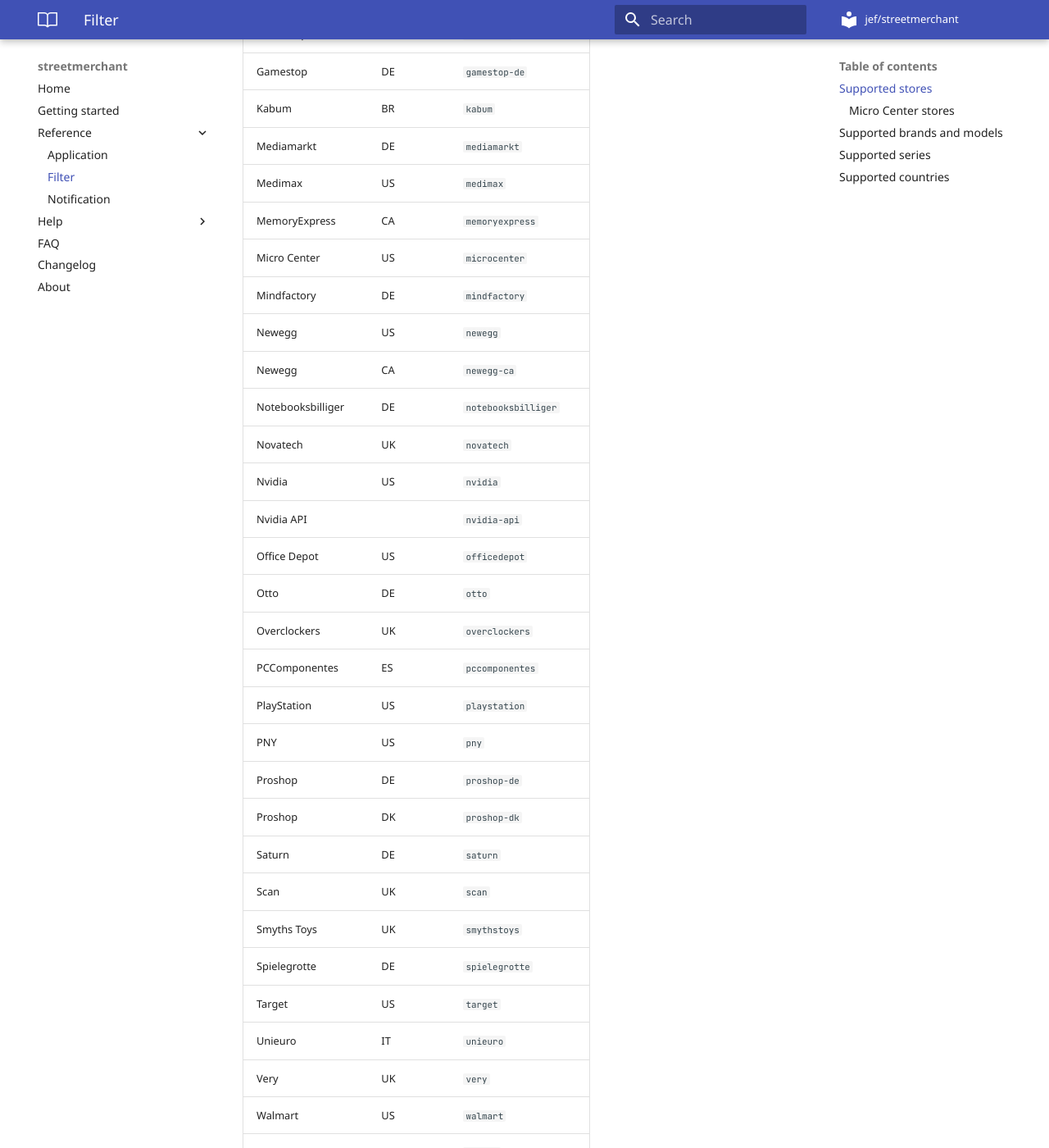
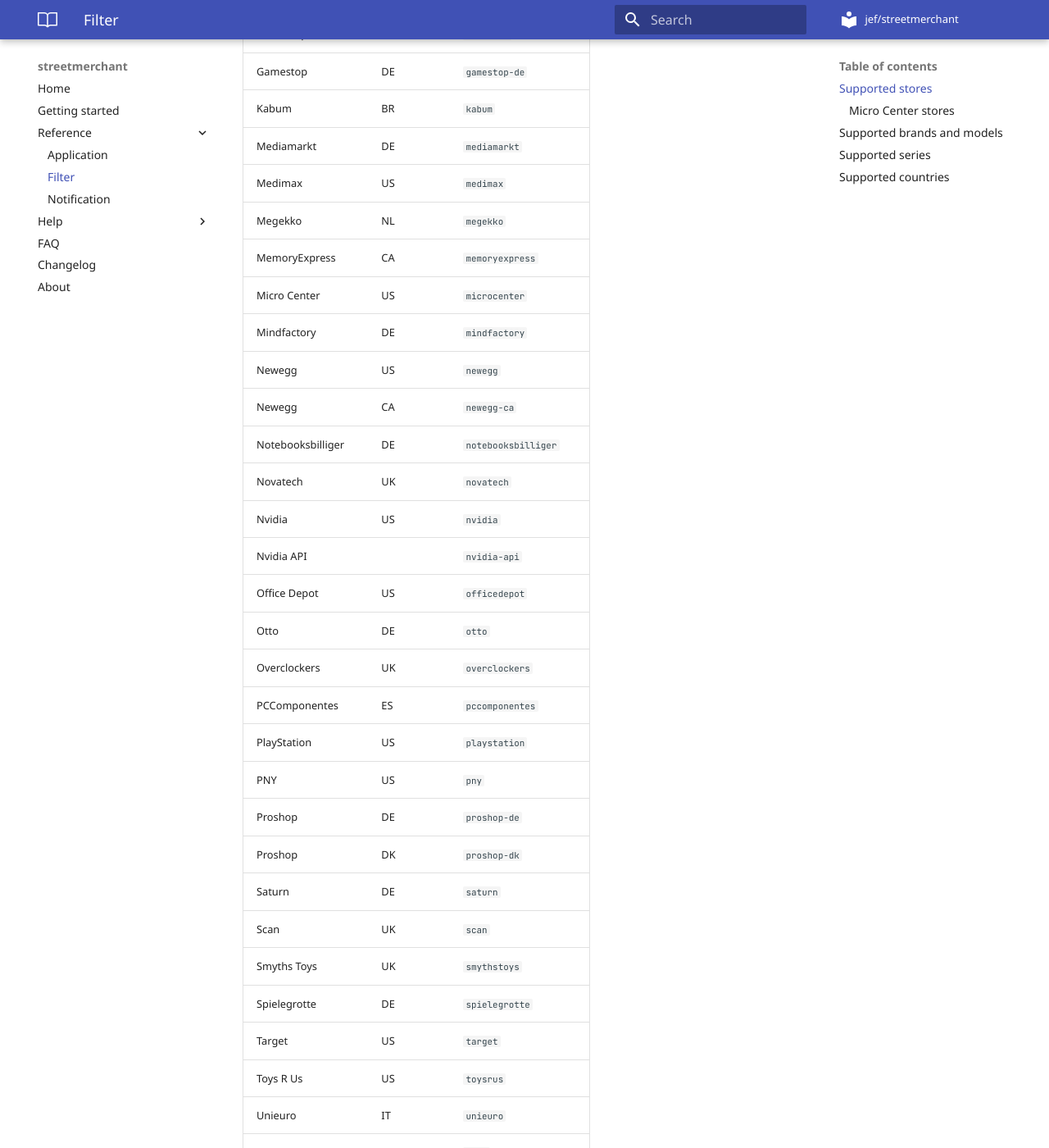
Before and after one commit to jef/streetmerchant, an MkDocs documentation site: the page built from docs/reference/filter.md, in a window 1280 px wide and 1400 px high, scrolled down 4901 px. Shown: the whole window at 82% size. Built offline with MkDocs 1.6.1 and Material for MkDocs 9.7.7, drawn with Linux system fonts in a browser that asks for light colours; comment, search, counter and statistics services are not loaded.

Commit message:
add three missing stores from rebase: toysrus,walmart-ca,saturn

```diff
--- a/docs/reference/filter.md
+++ b/docs/reference/filter.md
@@ -81,6 +81,7 @@
 | Kabum | BR | `kabum`|
 | Mediamarkt | DE | `mediamarkt`|
 | Medimax | US | `medimax`|
+| Megekko | NL | `megekko`|
 | MemoryExpress | CA | `memoryexpress`|
 | Micro Center | US | `microcenter`|
 | Mindfactory | DE | `mindfactory` |
@@ -103,9 +104,11 @@
 | Smyths Toys | UK | `smythstoys`|
 | Spielegrotte | DE | `spielegrotte`|
 | Target | US | `target`|
+| Toys R Us | US | `toysrus` |
 | Unieuro | IT | `unieuro`|
 | Very | UK | `very`|
 | Walmart | US | `walmart`|
+| Walmart | CA | `walmart-ca`|
 | Wipoid | ES | `wipoid`|
 | Zotac | US | `zotac`|
 | TopAchat | GR | `topachat`|
```
